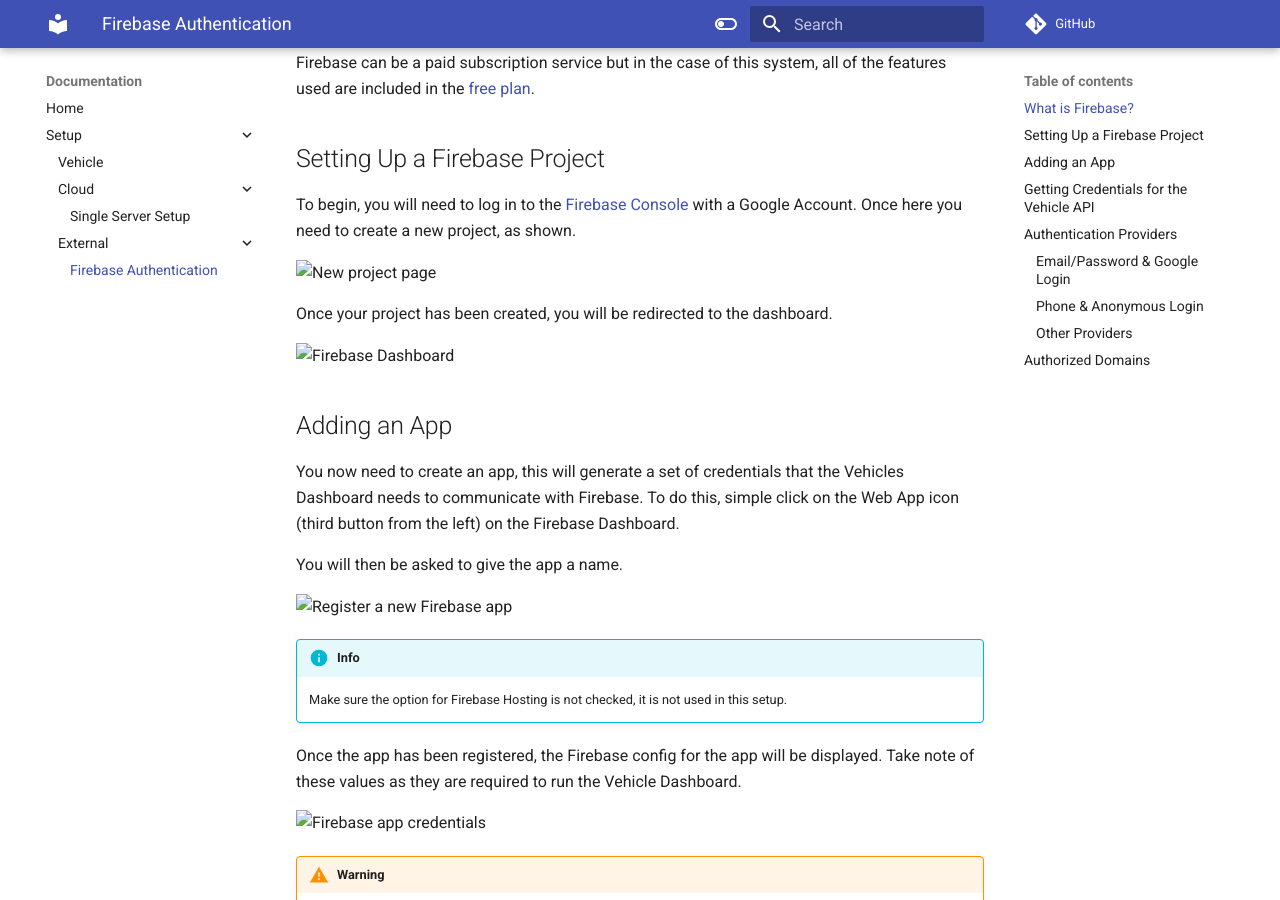
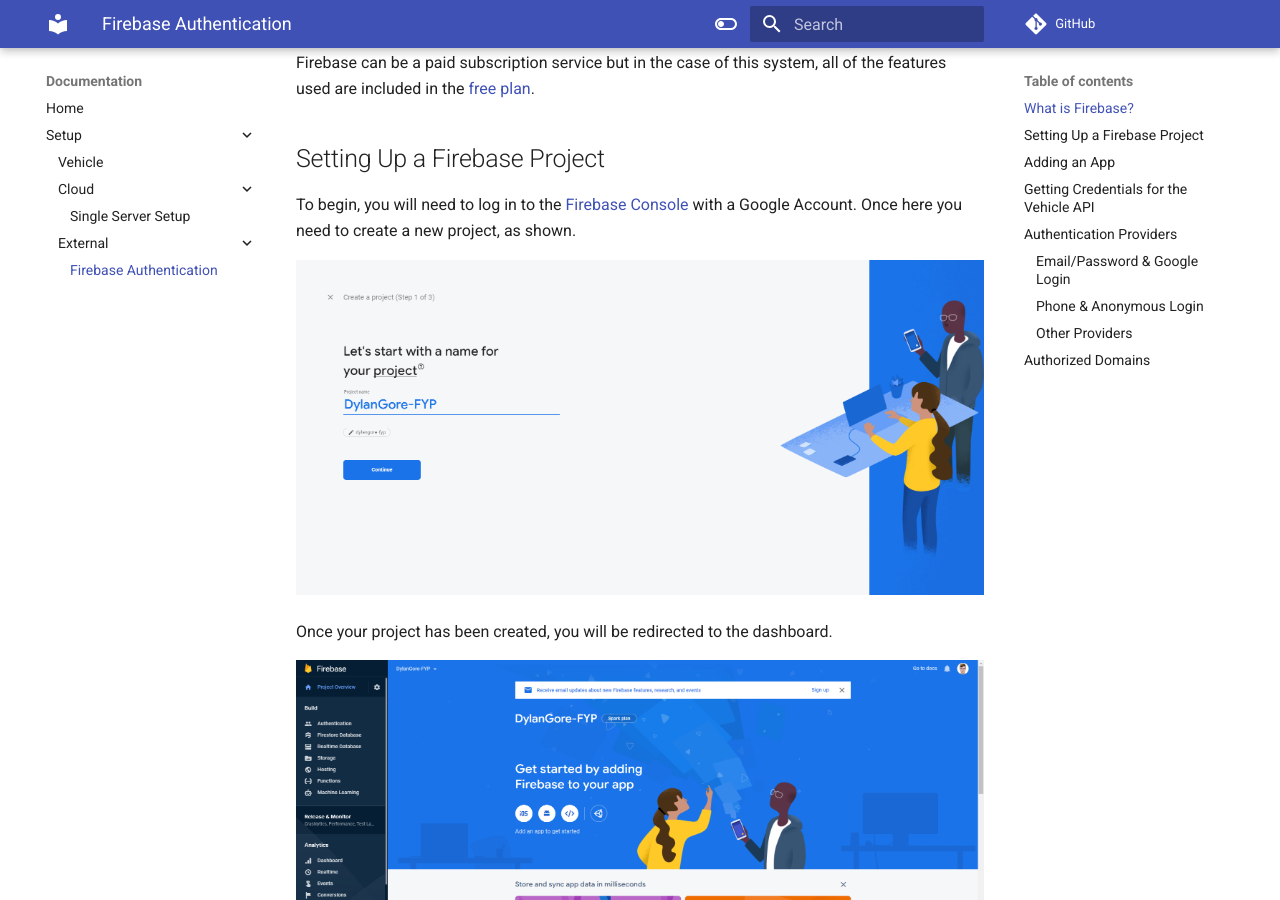
Before and after one commit to DylanGore-FYP/Documentation, an MkDocs documentation site: the page built from docs/setup/external-firebase-authentication.md, in a window 1280 px wide and 900 px high, scrolled down 414 px. Built offline with MkDocs 1.6.1 and Material for MkDocs 9.7.7, drawn with Linux system fonts in a browser that asks for light colours; comment, search, counter and statistics services are not loaded.

Commit message:
:bug: Fix broken links

```diff
--- a/docs/setup/external-firebase-authentication.md
+++ b/docs/setup/external-firebase-authentication.md
@@ -12,11 +12,11 @@
 
 To begin, you will need to log in to the [Firebase Console](https://console.firebase.google.com/) with a Google Account. Once here you need to create a new project, as shown.
 
-![New project page](img/firebase/create-project-page.png){ loading=lazy }
+![New project page](../img/firebase/create-project-page.png){ loading=lazy }
 
 Once your project has been created, you will be redirected to the dashboard.
 
-![Firebase Dashboard](img/firebase/dashboard-new.png){ loading=lazy}
+![Firebase Dashboard](../img/firebase/dashboard-new.png){ loading=lazy}
 
 ## Adding an App
 
@@ -24,7 +24,7 @@
 
 You will then be asked to give the app a name.
 
-![Register a new Firebase app](img/firebase/register-app.png){ loading=lazy }
+![Register a new Firebase app](../img/firebase/register-app.png){ loading=lazy }
 
 <!-- prettier-ignore -->
 !!! info
@@ -32,7 +32,7 @@
 
 Once the app has been registered, the Firebase config for the app will be displayed. Take note of these values as they are required to run the Vehicle Dashboard.
 
-![Firebase app credentials](img/firebase/app-credentials.png){ loading=lazy }
+![Firebase app credentials](../img/firebase/app-credentials.png){ loading=lazy }
 
 <!-- prettier-ignore -->
 !!! warning
@@ -42,7 +42,7 @@
 
 The API uses the Firebase Admin SDK to interface with Firebase to validate user tokens. It uses a service account to do this. To access the credentials for the service account, go to your _Project Settings_ (Gear icon on the top left of the Firebase Dashboard) and _Service Accounts_.
 
-![Service accounts page](img/firebase/service-accounts.png){ loading=lazy }
+![Service accounts page](../img/firebase/service-accounts.png){ loading=lazy }
 
 From here, you have the option to _Generate a new private key_, click the button and you will be prompted to download a file, name it `serviceAccountKey.json` and save it for later use.
 
@@ -56,7 +56,7 @@
 
 To enable authentication, go to the Authentication section of the Firebase Dashboard via the link in the sidebar. Once here, follow the on-screen instructions to complete the initial setup.
 
-![Authentication initial setup](img/firebase/authentication-initial.png)
+![Authentication initial setup](../img/firebase/authentication-initial.png)
 
 After that, authentication providers can be enabled/disabled as needed via the _Sign-in method_ tab.
 
```
Also changed, not shown: docs/setup/cloud-single-server.md (+1 -1 lines).
